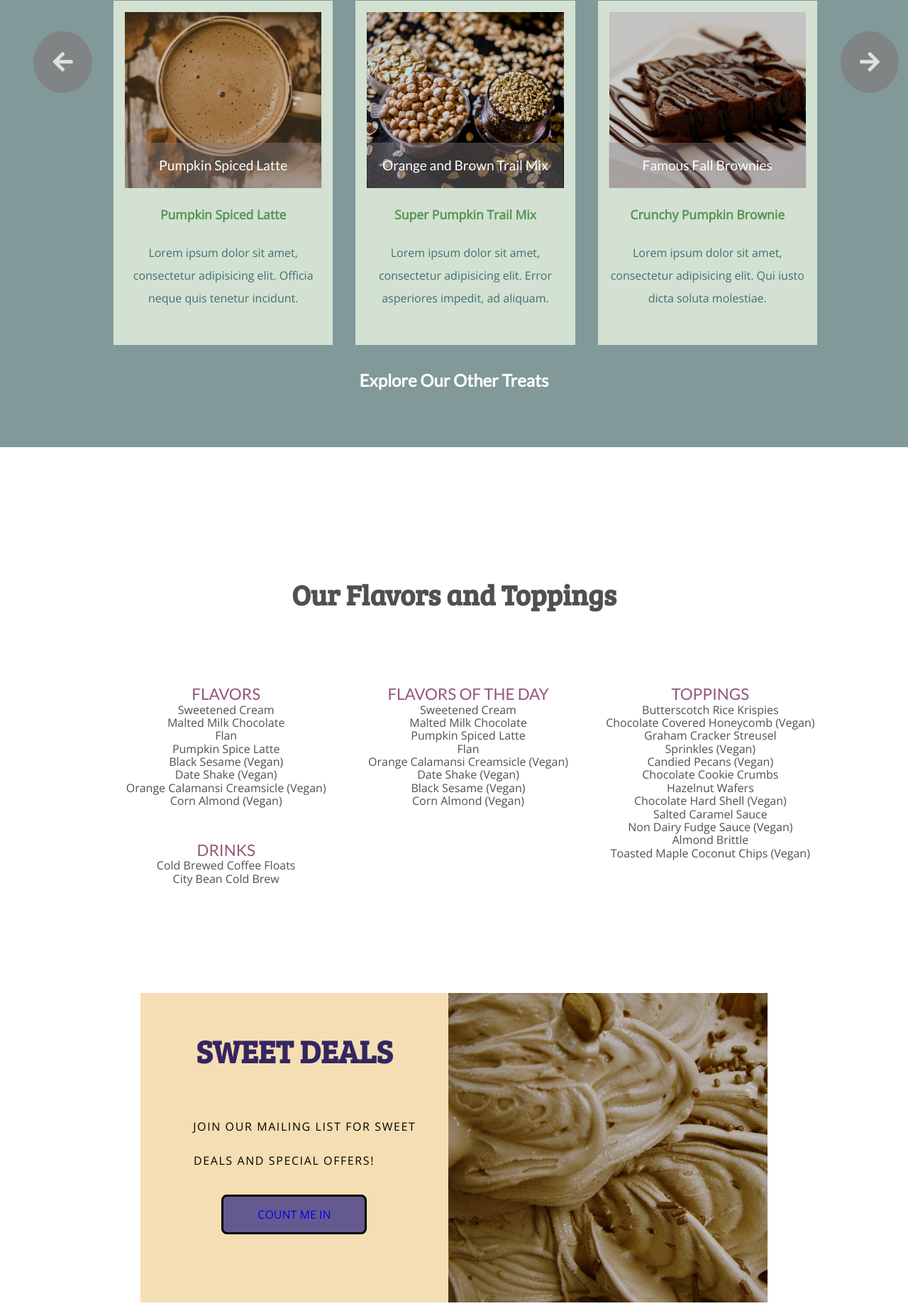
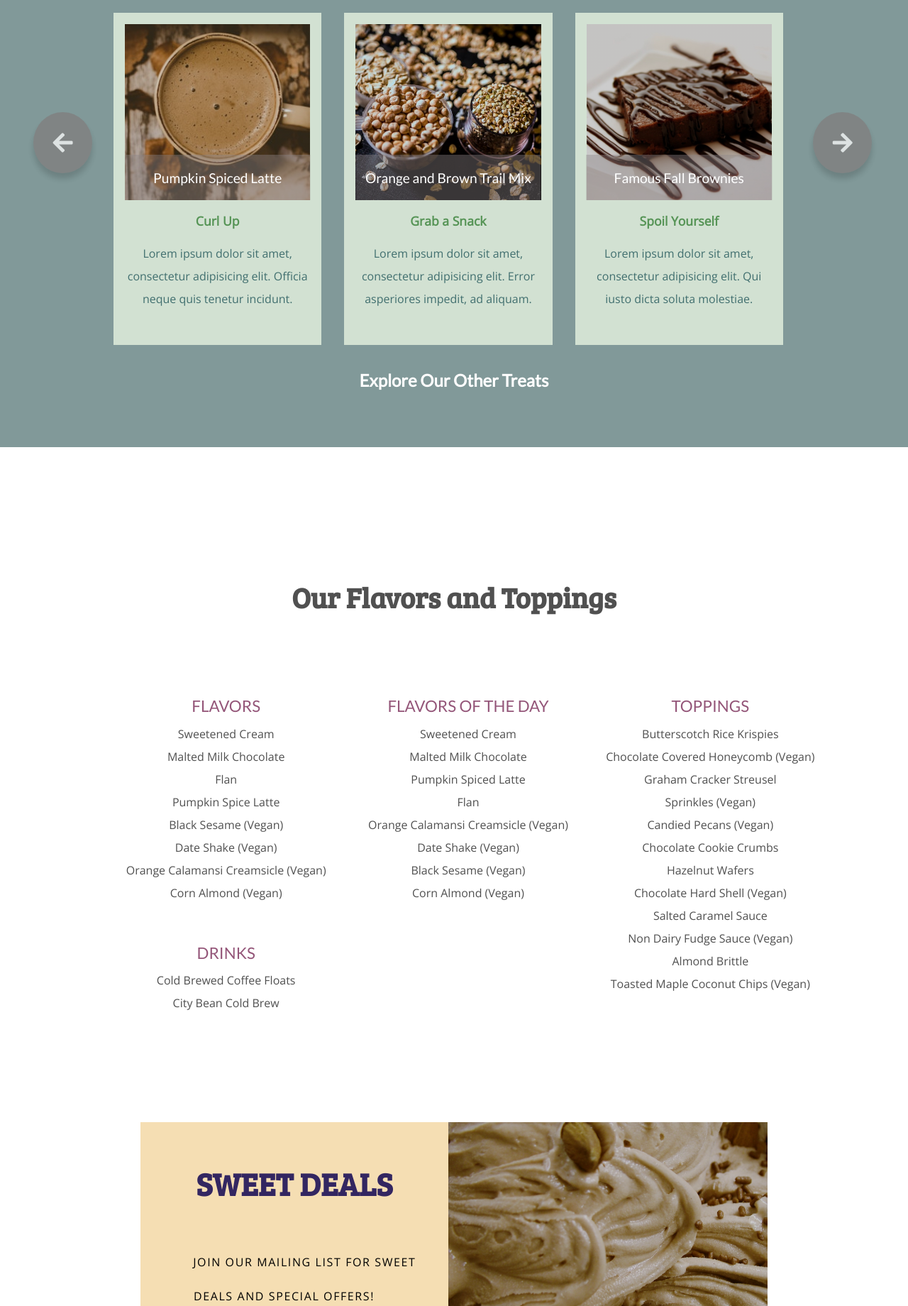
Before and after one commit to CodeSofty/Ice-Cream-Parlour, a website: page index.html in a window 1280 px wide. Shown: the part 4645-6485 px from the top of the page at 71% size. Drawn offline with nearby package versions, Linux system fonts and the light colour scheme.

Commit message:
Changed some properties
- Tweak the properties of the carousel a little

- Changed the line-spacing of the main menu columns

```diff
--- a/index.html
+++ b/index.html
@@ -92,7 +92,7 @@
         <div class='carousel-card__image1 images'>
           <div class='carousel-card__overlay'>Pumpkin Spiced Latte</div>
         </div>
-      <span class='carousel-card__title'>Pumpkin Spiced Latte</span>
+      <span class='carousel-card__title'>Curl Up</span>
       <p class='carousel-card__details'> Lorem ipsum dolor sit amet, consectetur adipisicing elit. Officia neque quis tenetur incidunt.</p>
       </div>
     </div>
@@ -103,7 +103,7 @@
         <div class='carousel-card__image2 images'>
           <div class='carousel-card__overlay'>Orange and Brown Trail Mix</div>
         </div>
-      <span class='carousel-card__title'>Super Pumpkin Trail Mix </span>
+      <span class='carousel-card__title'>Grab a Snack </span>
       <p class='carousel-card__details'> Lorem ipsum dolor sit amet, consectetur adipisicing elit. Error asperiores impedit, ad aliquam. </p>
       </div>
     </div>
@@ -114,7 +114,7 @@
         <div class='carousel-card__image3 images'>
           <div class='carousel-card__overlay'>Famous Fall Brownies</div>
         </div>
-      <span class='carousel-card__title'>Crunchy Pumpkin Brownie </span>
+      <span class='carousel-card__title'>Spoil Yourself</span>
       <p class='carousel-card__details'> Lorem ipsum dolor sit amet, consectetur adipisicing elit. Qui iusto dicta soluta molestiae.</p>
       </div>
     </div>
@@ -130,7 +130,7 @@
         <div class='carousel-card__image4 images'>
           <div class='carousel-card__overlay'>Yummy Cakepops</div>
         </div>
-      <span class='carousel-card__title'>Crunchy Pumpkin Brownie </span>
+      <span class='carousel-card__title'>Have a Sweet Tooth?</span>
       <p class='carousel-card__details'> Lorem ipsum dolor sit amet, consectetur adipisicing elit. Animi quam harum ducimus. Fugiat?</p>
       </div>
     </div>
@@ -140,7 +140,7 @@
         <div class='carousel-card__image5 images'>
           <div class='carousel-card__overlay'>Scrumptous Pastries</div>
         </div>
-      <span class='carousel-card__title'>Crunchy Pumpkin Brownie </span>
+      <span class='carousel-card__title'>Take a Bite </span>
       <p class='carousel-card__details'> Lorem ipsum dolor sit amet, consectetur adipisicing elit. Cumque, officiis minima repellat vero.</p>
       </div>
     </div>
@@ -149,9 +149,9 @@
     <div class= 'carousel__column--right'>
      <div class= 'carousel__card'>
         <div class='carousel-card__image6 images'>
-          <div class='carousel-card__overlay'>Delicious Strawberry Smoothie</div>
+          <div class='carousel-card__overlay'>Tasty Strawberry Smoothie</div>
         </div>
-      <span class='carousel-card__title'>Crunchy Pumpkin Brownie </span>
+      <span class='carousel-card__title'>Enjoy Something Cold </span>
       <p class='carousel-card__details'> Lorem ipsum dolor sit amet, consectetur adipisicing elit. Doloremque, eos.</p>
       </div>
     </div>
--- a/styles/styles.css
+++ b/styles/styles.css
@@ -117,12 +117,14 @@
   font-size: 2rem;
   border-radius: 100%;
   padding: 1.7rem;
-  top: 38%;
+  top: 50%;
   left: 3.7%;
   z-index: 2;
-  opacity: .8; }
+  opacity: .8;
+  box-shadow: 0 0.5rem 0.5rem rgba(0, 0, 0, 0.2); }
   .arrow--left:hover {
-    opacity: 1; }
+    opacity: 1;
+    box-shadow: 0 0.6rem 0.5rem rgba(0, 0, 0, 0.4); }
 
 .arrow--right {
   position: absolute;
@@ -131,29 +133,35 @@
   font-size: 2rem;
   border-radius: 100%;
   padding: 1.7rem;
-  top: 38%;
-  right: 1%;
+  top: 50%;
+  right: 4%;
   z-index: 2;
-  opacity: .8; }
+  opacity: .8;
+  box-shadow: 0 0.5rem 0.5rem rgba(0, 0, 0, 0.2); }
   .arrow--right:hover {
-    opacity: 1; }
+    opacity: 1;
+    box-shadow: 0 0.5rem 0.5rem rgba(0, 0, 0, 0.3); }
 
 .btn--purple {
   margin-top: 1.5rem;
   padding-bottom: 4.5rem;
-  text-align: center; }
-
-.btn--purple:hover {
-  color: black;
-  background-color: lightgrey; }
-
-.btn--purple a {
-  background-color: #655A8F;
-  border: .2rem solid black;
-  border-radius: .5rem;
-  display: inline-block;
-  text-decoration: none;
-  padding: 1rem 3rem; }
+  text-align: center;
+  transition: all .2s; }
+  .btn--purple a {
+    color: #000;
+    background-color: #d4d4d4;
+    border: .2rem solid black;
+    border-radius: .5rem;
+    display: inline-block;
+    text-decoration: none;
+    padding: 1rem 3rem;
+    box-shadow: 0 0.5rem 0.5rem rgba(0, 0, 0, 0.4); }
+  .btn--purple a:hover {
+    color: black;
+    background-color: #655A8F; }
+  .btn--purple a:active {
+    transform: translatey(-10px);
+    box-shadow: 0 1rem 2rem rgba(0, 0, 0, 0.3); }
 
 .btn--black {
   font-size: 1.4rem;
@@ -165,7 +173,8 @@
   display: inline; }
 
 .carousel__slides {
-  position: relative; }
+  position: relative;
+  margin: 0 3rem 0 0; }
 
 .carousel__column--left, .carousel__column--center, .carousel__column--right {
   margin: 0 auto;
@@ -241,7 +250,7 @@
   display: block;
   font-size: 1.1rem;
   font-weight: 600;
-  padding: 1.5rem;
+  padding: 1rem;
   line-height: 1.5;
   text-align: center; }
 
@@ -305,7 +314,7 @@
     text-align: center;
     display: inline-block; }
     .menu-link a:hover {
-      color: #000; }
+      color: #d4d4d4; }
 
 .underline {
   width: 25%;
@@ -401,7 +410,8 @@
   padding: 1.5rem;
   display: grid;
   grid-template-columns: 1fr 1fr 1fr;
-  grid-template-rows: 1fr; }
+  grid-template-rows: 1fr;
+  line-height: 2; }
 
 .grid-wrapper {
   display: grid;
@@ -428,7 +438,7 @@
     padding: 0 20px;
     transition: color .5s ease-in-out; }
     .nav a:hover {
-      color: maroon; }
+      color: #d4d4d4; }
 
 .nav-icon {
   display: none;
```
Also changed, not shown: styles/normalize.css.
